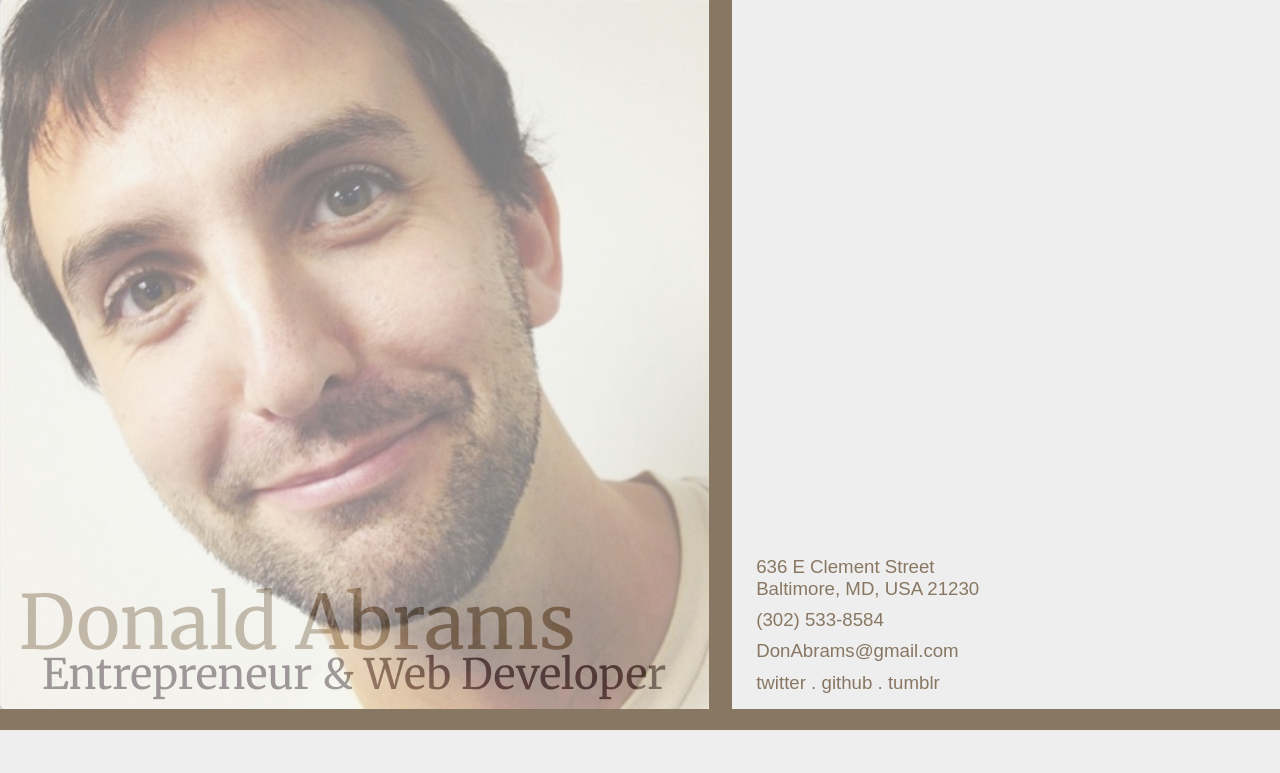
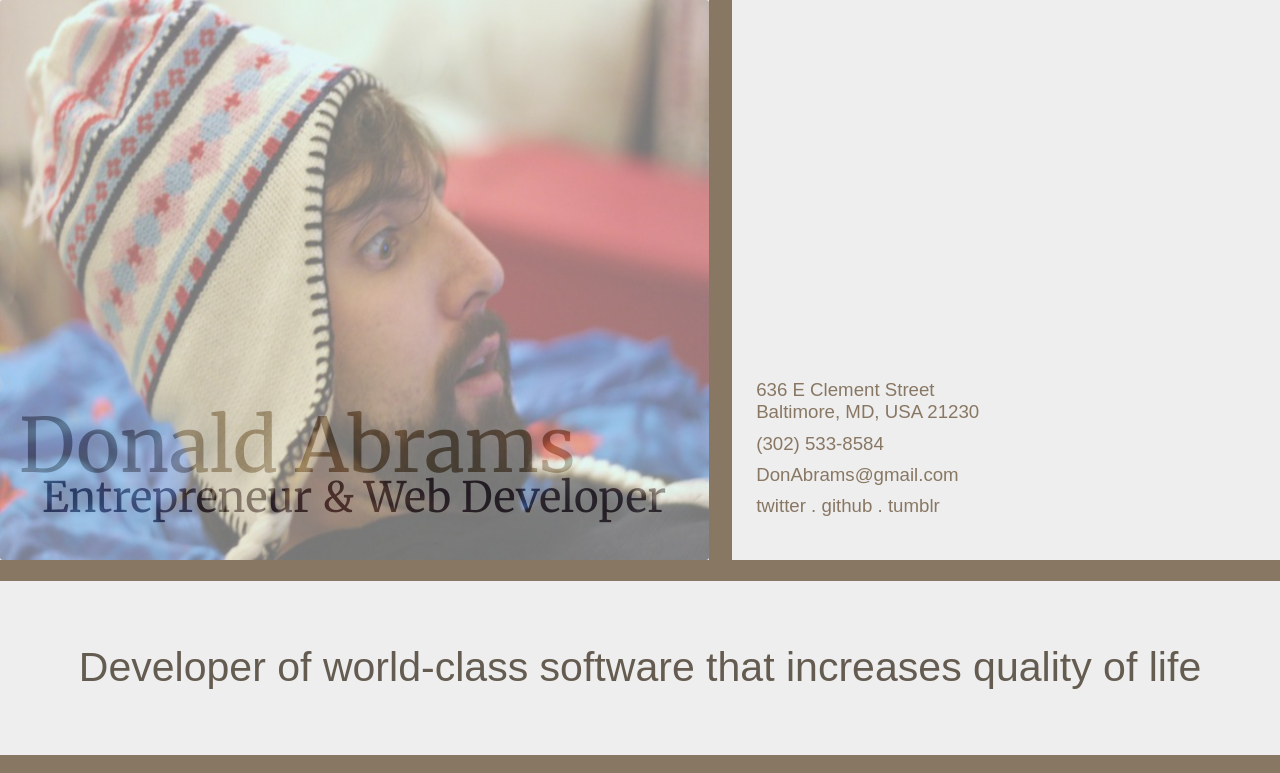
Before and after one commit to donabrams/donabrams.github.com, a plain HTML site: page index.html in a window 1280 px wide. Shown: the top 773 px of the page. Drawn offline with nearby package versions, Linux system fonts and the light colour scheme.

Commit message:
add most swesome picture ever instead of old one

```diff
--- a/donabrams.me.css
+++ b/donabrams.me.css
@@ -186,7 +186,7 @@ section > h2 {
 }
 body > header {
   display: inline-block;
-  height: 38em;
+  height: 30em;
   width: 38em;
   position: relative;
   border-right: 1.25em solid #887763;
@@ -196,7 +196,7 @@ body > header img {
   top: 0;
   left: 0;
   width: 38em;
-  height: 38em;
+  height: 30em;
   float: left;
   border-radius: 3px;
   opacity: 0.5;
@@ -204,7 +204,7 @@ body > header img {
 body > header h1 {
   font-size: 400%;
   color: #887763;
-  margin-top: 7.71em;
+  margin-top: 5.35em;
   margin-left: 0.25em;
   font-family: 'Merriweather', serif;
 }
--- a/index.html
+++ b/index.html
@@ -28,7 +28,7 @@
 <header class="vcard" id="contact">
   <h1 class="fn">Donald Abrams</h1>
   <h2 class="title">Entrepreneur &amp; Web Developer</h2>
-  <img class="photo" alt="Photo of Donald Abrams" src="don2.jpg"/>
+  <img class="photo" alt="Photo of Donald Abrams" src="don3.jpeg"/>
 </header>
 <section id="contactInfo">
   <p class="adr"><a href="https://maps.google.com/maps?q=636+e+clement+st,&hl=en&safe=off&hnear=636+E+Clement+St,+Baltimore,+Maryland+21230&gl=us&t=h&z=16">
```
Also changed, not shown: don3.jpeg (added), 1 other file.
